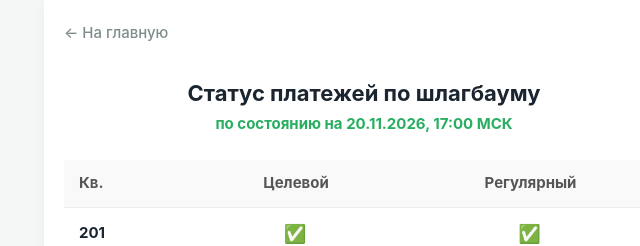
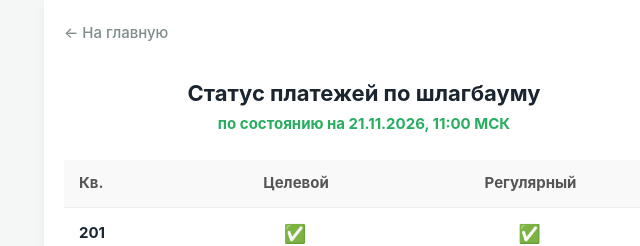
Before and after one commit to dwy5r5hf9t-design/len77-site, a plain HTML site: page status.html in a window 1280 px wide. Shown: the top 246 px of the page, 276-916 px from the left. Drawn offline with Linux system fonts and the light colour scheme.

Commit message:
Update status.html

```diff
--- a/status.html
+++ b/status.html
@@ -74,7 +74,7 @@
     <a href="index.html" class="back-link">← На главную</a>
 
     <h1>Статус платежей по шлагбауму</h1>
-    <div class="subtitle">по состоянию на 20.11.2026, 17:00 МСК</div>
+    <div class="subtitle">по состоянию на 21.11.2026, 11:00 МСК</div>
 
     <table>
         <thead>
```
